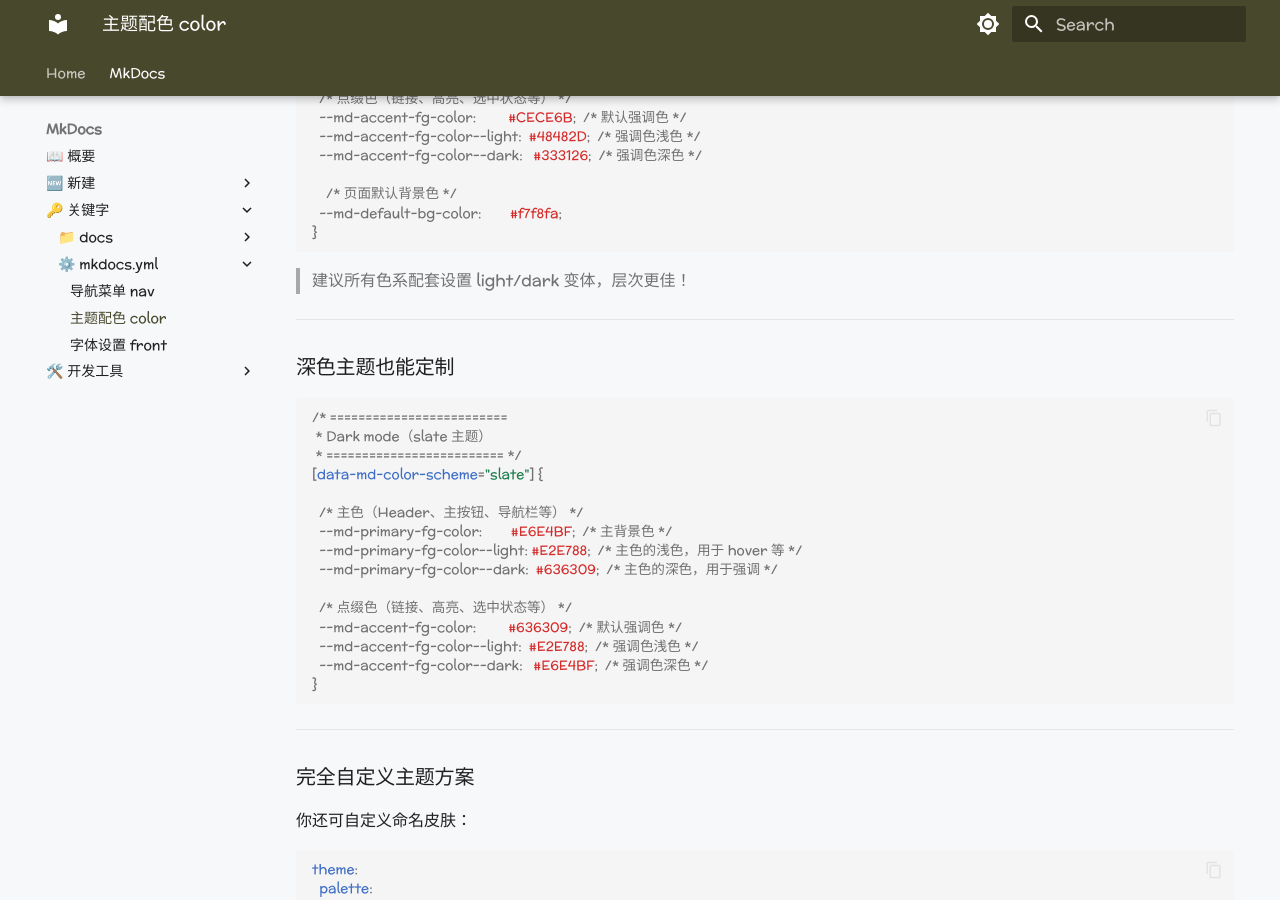
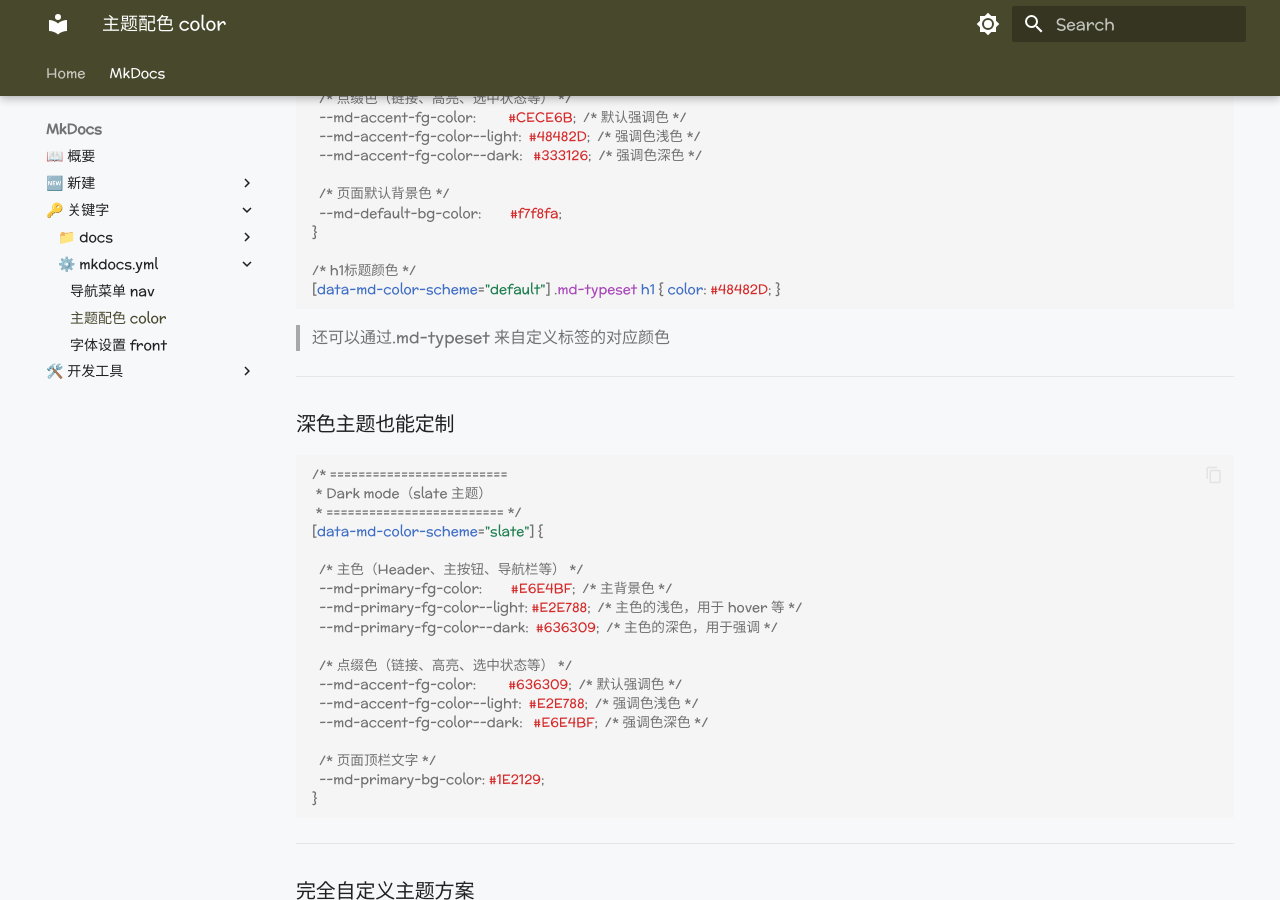
Before and after one commit to ElmMeteor/mkdocs-project, an MkDocs documentation site: the page built from docs/mkDocs/pageKeyword/mkdocs/colorGuide.md, in a window 1280 px wide and 900 px high, scrolled down 1912 px. Built offline with MkDocs 1.6.1 and Material for MkDocs 9.7.7, drawn with Linux system fonts in a browser that asks for light colours; some web fonts are replaced.

````diff
--- a/docs/mkDocs/pageKeyword/mkdocs/colorGuide.md
+++ b/docs/mkDocs/pageKeyword/mkdocs/colorGuide.md
@@ -160,12 +160,15 @@
   --md-accent-fg-color--light:  #48482D;  /* 强调色浅色 */
   --md-accent-fg-color--dark:   #333126;  /* 强调色深色 */
 
-    /* 页面默认背景色 */
+  /* 页面默认背景色 */
   --md-default-bg-color:        #f7f8fa;
 }
 
+/* h1标题颜色 */
+[data-md-color-scheme="default"] .md-typeset h1 { color: #48482D; }
+
 ```
-> 建议所有色系配套设置 light/dark 变体，层次更佳！
+> 还可以通过.md-typeset 来自定义标签的对应颜色
 
 ---
 
@@ -186,6 +189,9 @@
   --md-accent-fg-color:         #636309;  /* 默认强调色 */
   --md-accent-fg-color--light:  #E2E788;  /* 强调色浅色 */
   --md-accent-fg-color--dark:   #E6E4BF;  /* 强调色深色 */
+
+  /* 页面顶栏文字 */
+  --md-primary-bg-color: #1E2129;
 }
 ```
 
````
Also changed, not shown: docs/mkDocs/mkdocs-new.md (+1 -1 lines), docs/mkDocs/mkdocs-overview.md (+1 -1 lines), docs/mkDocs/pageKeyword/docs/admonition.md (+2 -2 lines), docs/mkDocs/pageKeyword/docs/image.md (+8 -8 lines), docs/mkDocs/pageKeyword/mkdocs/navigation.md (+2 -3 lines).
